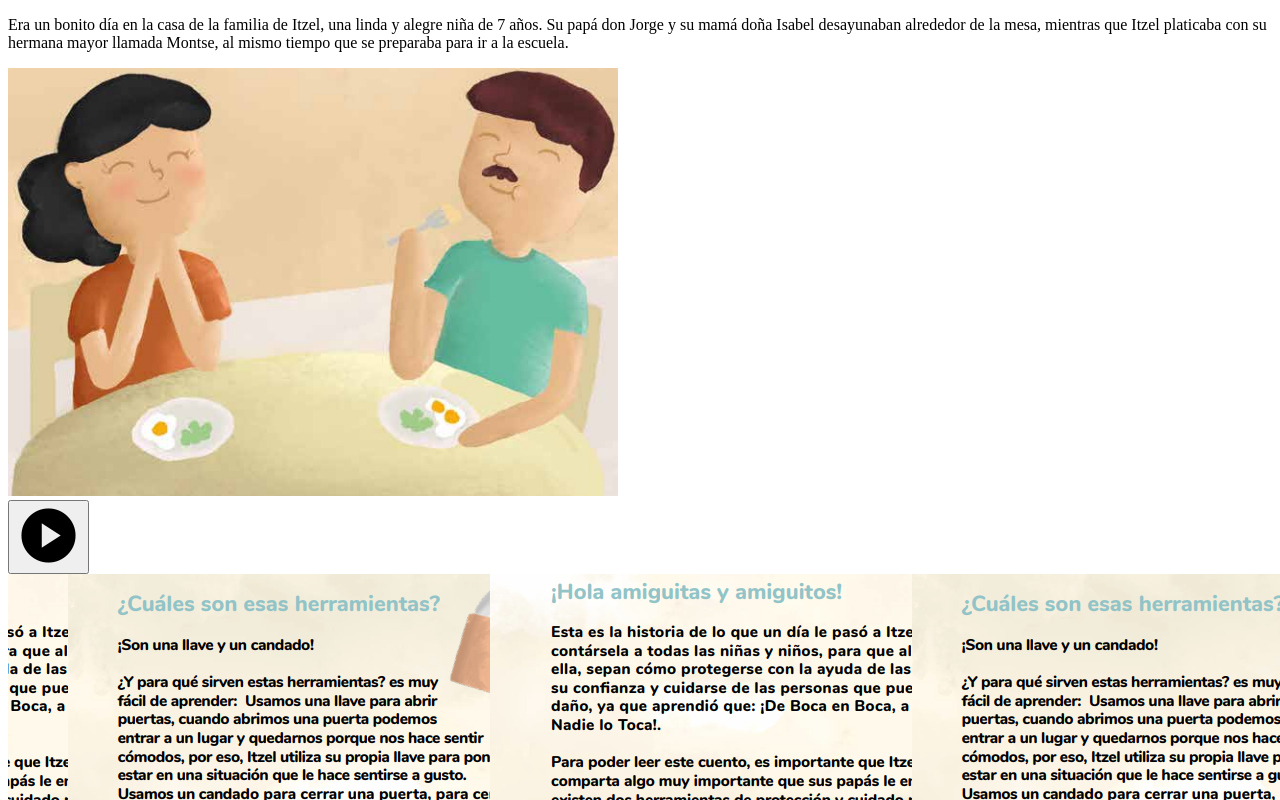
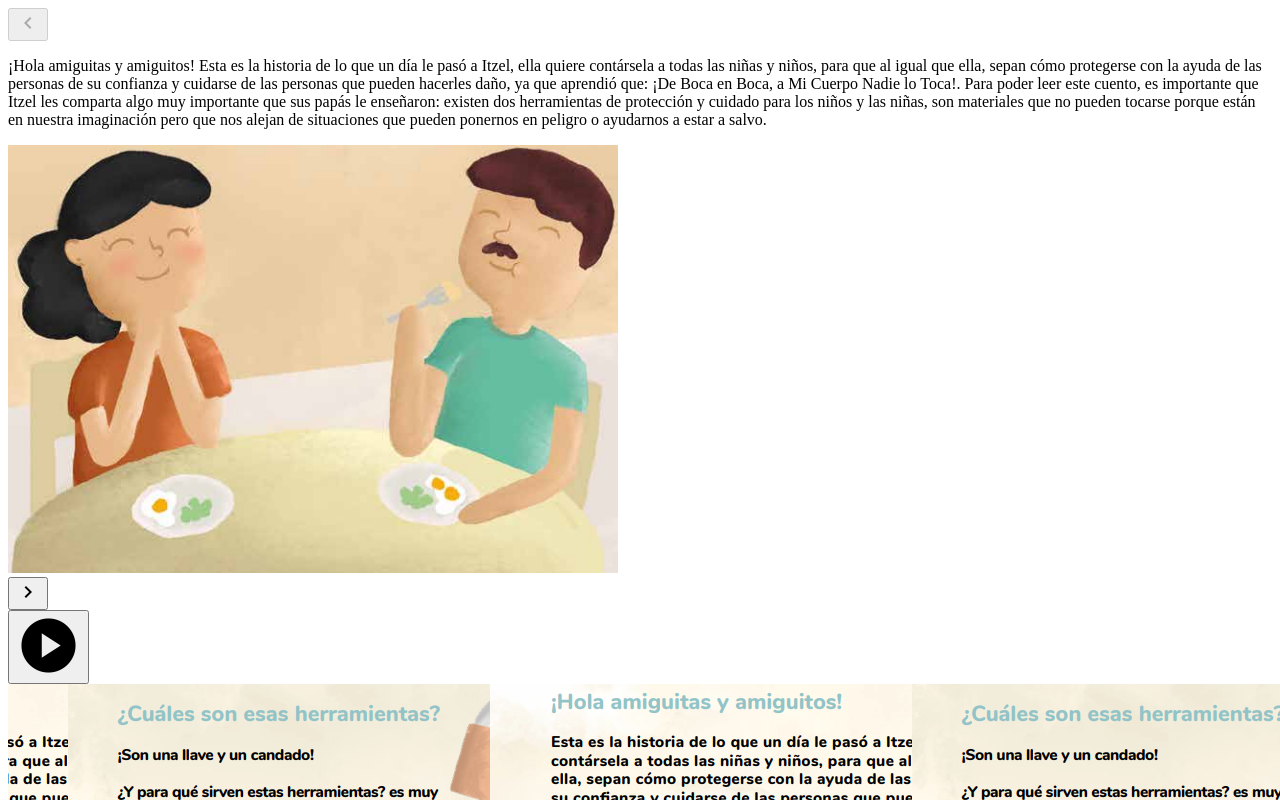
Before and after one commit to CarlosMoralesR/Tribunales-Amigables-Audiocuentos, a React (Vite) app in the folder cuento-v1/: page / in a window 1280 px wide. Shown: the top 800 px of the page. Built offline with nearby package versions, Linux system fonts and the light colour scheme.

Commit message:
feat: cambiar paginas con texto e imagen

```diff
--- a/cuento-v1/src/components/App/App.tsx
+++ b/cuento-v1/src/components/App/App.tsx
@@ -1,25 +1,63 @@
+import papasitzel from "../../assets/papasitzel.png";
+import herramientas from "../../assets/herramientas.png";
+import intro from "../../assets/intro.png";
 import "./App.css";
-import imagen from "../../assets/papasitzel.png";
 import Carousel from "../Carousel";
 import TextReader from "../TextReader";
 import TextImage from "../TextImage";
 import { useState } from "react";
 
 function App() {
+  const pageDataArray = [
+    {
+      pageNumber: 1,
+      text: `¡Hola amiguitas y amiguitos!
+      Esta es la historia de lo que un día le pasó a Itzel, ella quiere
+      contársela a todas las niñas y niños, para que al igual que
+      ella, sepan cómo protegerse con la ayuda de las personas de
+      su confianza y cuidarse de las personas que pueden hacerles
+      daño, ya que aprendió que: ¡De Boca en Boca, a Mi Cuerpo
+      Nadie lo Toca!.
+      Para poder leer este cuento, es importante que Itzel les
+      comparta algo muy importante que sus papás le enseñaron:
+      existen dos herramientas de protección y cuidado para los niños
+      y las niñas, son materiales que no pueden tocarse porque están
+      en nuestra imaginación pero que nos alejan de situaciones que
+      pueden ponernos en peligro o ayudarnos a estar a salvo.`,
+      image: papasitzel,
+    },
+    {
+      pageNumber: 2,
+      text: "Esta es la página 2",
+      image: herramientas,
+    },
+    {
+      pageNumber: 3,
+      text: "Esta es la página 3",
+      image: intro,
+    },
+  ];
   const [bgColor, setBgColor] = useState("");
-  const text =
-    "Era un bonito día en la casa de la familia de Itzel, una linda y alegre niña de 7 años. Su papá don Jorge y su mamá doña Isabel desayunaban alrededor de la mesa, mientras que Itzel platicaba con su hermana mayor llamada Montse, al mismo tiempo que se preparaba para ir a la escuela.";
+  const [currentPage, setCurrentPage] = useState(0);
 
   const changeBgColor = (newBgColor: string) => {
     setBgColor(newBgColor);
   };
+
   return (
     <div className="h-screen flex flex-col">
-      <div className="h-5/6 flex flex-row p-1 bg-[#f5d7b0]">
-        <TextImage text={text} imagen={imagen} bgColor={bgColor}></TextImage>
-      </div>
-      <div className="bg-[#f5d7b0]">
-        <TextReader text={text} onBgChange={changeBgColor} />
+      <div className="h-5/6 flex flex-col p-1 bg-[#f5d7b0]">
+        <TextImage
+          pageData={pageDataArray[currentPage]}
+          arrayLength={pageDataArray.length}
+          currentPage={currentPage}
+          setCurrentPage={setCurrentPage}
+          bgColor={bgColor}
+        ></TextImage>
+        <TextReader
+          text={pageDataArray[currentPage].text}
+          onBgChange={changeBgColor}
+        />
       </div>
       <div className="h-1/6 flex bg-gray-50">
         <Carousel />
--- a/cuento-v1/src/components/CenterMode/CenterMode.tsx
+++ b/cuento-v1/src/components/CenterMode/CenterMode.tsx
@@ -53,18 +53,6 @@ export const CenterMode = () => {
             </div>
           </Slider>
         </div>
-        <button
-          onClick={sliderRef?.slickPrev}
-          className="absolute top-1/2 left-0 transform -translate-y-1/2 rounded-sm bg-blue-100 hover:bg-blue-200 hover:shadow-lg"
-        >
-          <span className="material-icons">chevron_left</span>
-        </button>
-        <button
-          onClick={sliderRef?.slickNext}
-          className="absolute top-1/2 right-0 transform -translate-y-1/2 rounded-sm bg-blue-100 hover:bg-blue-200 hover:shadow-lg"
-        >
-          <span className="material-icons">chevron_right</span>
-        </button>
       </div>
     </div>
   );
--- a/cuento-v1/src/components/TextImage.tsx
+++ b/cuento-v1/src/components/TextImage.tsx
@@ -1,13 +1,60 @@
-function TextImage({ ...props }) {
+function TextImage({
+  pageData,
+  arrayLength,
+  currentPage,
+  setCurrentPage,
+  bgColor,
+}: any) {
+  const { text, image } = pageData;
+
   return (
-    <>
-      <div className="flex-1 flex text-center items-center p-10 font-sans font-bold text-2xl">
-        <p style={{ backgroundColor: props.bgColor }}>{props.text}</p>
+    <div className="flex flex-row h-5/6">
+      <button
+        // funcionalidad para que se vaya a la ultima pagina al estar en la primera
+        // onClick={() => {
+        //   setCurrentPage((currentPage - 1 + arrayLength) % arrayLength);
+        // }}
+        onClick={() => {
+          if (currentPage !== 0) {
+            setCurrentPage(currentPage - 1);
+          }
+        }}
+        disabled={currentPage === 0}
+        className={`absolute top-1/3 left-0 transform -translate-y-1/2 rounded-sm bg-gray-400 ${
+          currentPage === 0
+            ? "cursor-not-allowed disabled"
+            : "hover:bg-gray-500 hover:shadow-lg"
+        }`}
+      >
+        <span className="material-icons text-white">chevron_left</span>
+      </button>
+
+      <div className="w-5/10 overflow-visible flex-1 flex text-center items-center p-10 font-sans font-bold text-2xl">
+        <p className="" style={{ backgroundColor: bgColor }}>
+          {text}
+        </p>
       </div>
-      <div className="bg-contain bg-center bg-no-repeat flex-1">
-        <img src={props.imagen} alt="imagen-cuento" />
+      <div className="w-5/10 bg-contain bg-center bg-no-repeat flex-1 my-auto">
+        <img className="" src={image} alt="image-cuento" />
       </div>
-    </>
+      <button
+        // funcionalidad para que se regrese a la primera pagina al estar en la ultima
+        // onClick={() => setCurrentPage((currentPage + 1) % arrayLength)}
+        onClick={() => {
+          if (currentPage !== arrayLength - 1) {
+            setCurrentPage(currentPage + 1);
+          }
+        }}
+        disabled={currentPage === arrayLength - 1}
+        className={`absolute top-1/3 right-0 transform -translate-y-1/2 rounded-sm bg-gray-400 ${
+          currentPage === arrayLength - 1
+            ? "cursor-not-allowed disabled"
+            : "hover:bg-gray-500 hover:shadow-lg"
+        }`}
+      >
+        <span className="material-icons text-white">chevron_right</span>
+      </button>
+    </div>
   );
 }
 
--- a/cuento-v1/src/components/TextReader.tsx
+++ b/cuento-v1/src/components/TextReader.tsx
@@ -47,7 +47,7 @@ function TextReader(props: TextReaderProps) {
   }
 
   return (
-    <div className="h-full w-1/12 flex justify-center">
+    <div className="h-1/6 w-1/12 flex justify-center">
       <header>
         <link
           href="https://fonts.googleapis.com/icon?family=Material+Icons"
```
